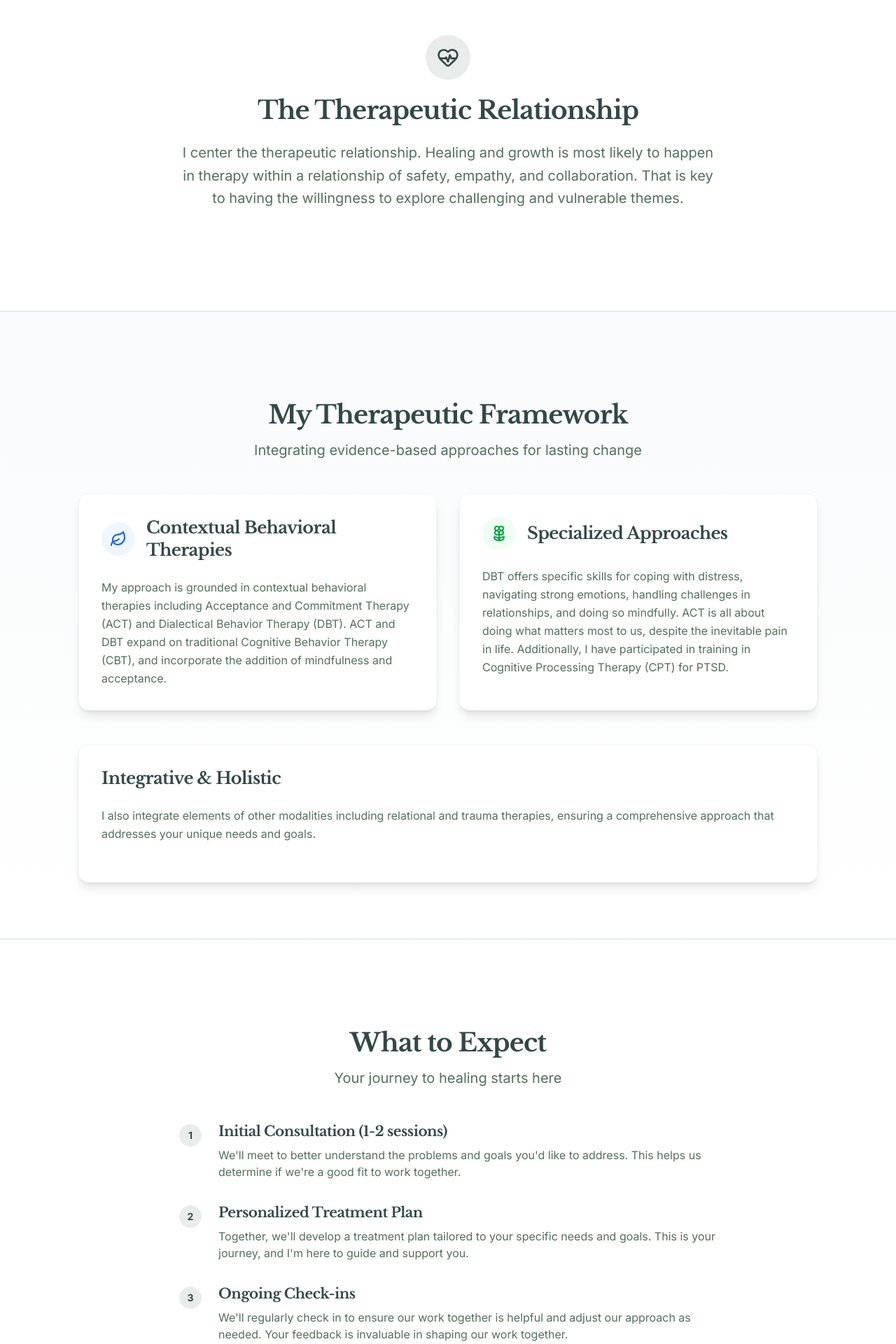
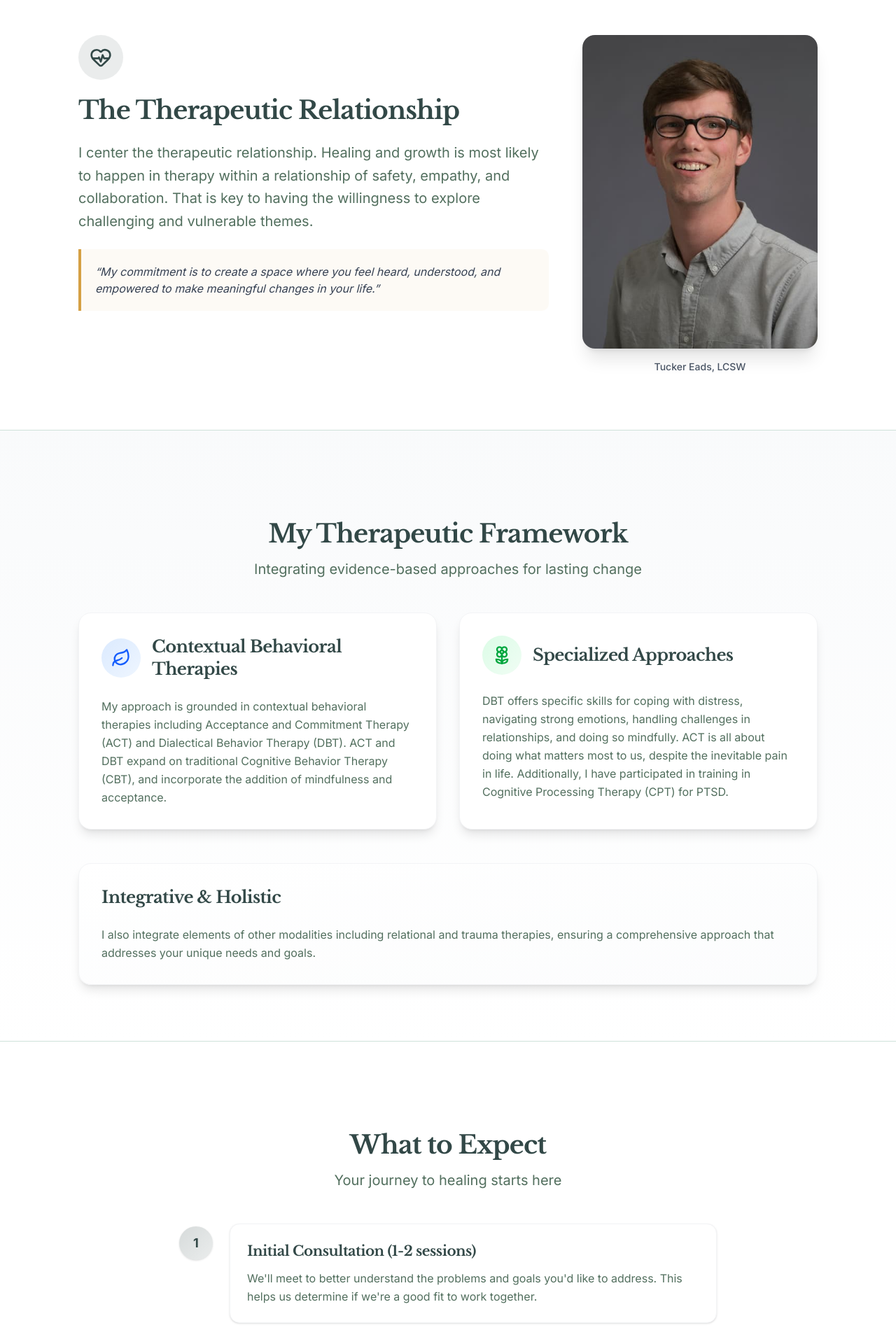
Before and after one commit to yesmannow/eads-private-practice-site, a Next.js app: page /approach in a window 1280 px wide. Shown: the part 560-2480 px from the top of the page at 70% size. Built offline with nearby package versions, Linux system fonts and the light colour scheme.

Commit message:
Enhance Approach page with bio photo and improved UI/UX elements
Co-authored-by: yesmannow <149917306+yesmannow@users.noreply.github.com>

```diff
--- a/src/app/approach/page.tsx
+++ b/src/app/approach/page.tsx
@@ -33,16 +33,38 @@ export default function ApproachPage() {
 
       {/* Core Philosophy Section */}
       <Section className="py-16 bg-white">
-        <div className="container max-w-4xl mx-auto px-4">
-          <div className="text-center mb-16">
-            <div className="inline-flex items-center justify-center w-16 h-16 rounded-full bg-primary/10 text-primary mb-6">
-              <HeartPulse className="w-8 h-8" />
+        <div className="container max-w-6xl mx-auto px-4">
+          <div className="flex flex-col lg:flex-row gap-12 items-start">
+            <div className="lg:w-2/3">
+              <div className="text-center lg:text-left mb-12">
+                <div className="inline-flex items-center justify-center w-16 h-16 rounded-full bg-primary/10 text-primary mb-6">
+                  <HeartPulse className="w-8 h-8" />
+                </div>
+                <h2 className="text-3xl md:text-4xl font-bold mb-6">The Therapeutic Relationship</h2>
+                <div className="max-w-3xl lg:mx-0 mx-auto">
+                  <p className="text-xl text-muted-foreground leading-relaxed mb-6">
+                    I center the therapeutic relationship. Healing and growth is most likely to happen in therapy within a relationship of safety, empathy, and collaboration. That is key to having the willingness to explore challenging and vulnerable themes.
+                  </p>
+                  <div className="bg-accent/5 border-l-4 border-accent p-5 rounded-r-lg">
+                    <p className="text-base text-gray-700 italic">
+                      &ldquo;My commitment is to create a space where you feel heard, understood, and empowered to make meaningful changes in your life.&rdquo;
+                    </p>
+                  </div>
+                </div>
+              </div>
             </div>
-            <h2 className="text-3xl md:text-4xl font-bold mb-6">The Therapeutic Relationship</h2>
-            <div className="max-w-3xl mx-auto">
-              <p className="text-xl text-muted-foreground leading-relaxed">
-                I center the therapeutic relationship. Healing and growth is most likely to happen in therapy within a relationship of safety, empathy, and collaboration. That is key to having the willingness to explore challenging and vulnerable themes.
-              </p>
+            <div className="lg:w-1/3 w-full">
+              <div className="relative aspect-[3/4] rounded-2xl overflow-hidden shadow-xl hover:shadow-2xl transition-shadow duration-300 sticky top-8">
+                <Image
+                  src="/images/bio-photo/tucker-bio-photo.jpg"
+                  alt="Tucker Eads, LCSW - Blazing Star Therapy"
+                  fill
+                  className="object-cover"
+                  sizes="(max-width: 1024px) 100vw, 33vw"
+                  priority
+                />
+              </div>
+              <p className="mt-4 text-center text-sm text-gray-600 font-medium">Tucker Eads, LCSW</p>
             </div>
           </div>
         </div>
@@ -59,34 +81,34 @@ export default function ApproachPage() {
           </div>
 
           <div className="grid md:grid-cols-2 gap-8 mb-12">
-            <div className="bg-white p-8 rounded-xl shadow-lg border border-gray-100 hover:shadow-xl transition-shadow">
+            <div className="bg-white p-8 rounded-2xl shadow-lg border border-gray-100 hover:shadow-xl transition-all duration-300 hover:border-blue-100">
               <div className="flex items-center gap-4 mb-6">
-                <div className="flex-shrink-0 w-12 h-12 rounded-full bg-blue-50 flex items-center justify-center text-blue-600">
-                  <Leaf className="w-6 h-6" />
+                <div className="flex-shrink-0 w-14 h-14 rounded-full bg-gradient-to-br from-blue-100 to-blue-50 flex items-center justify-center text-blue-600">
+                  <Leaf className="w-7 h-7" />
                 </div>
                 <h3 className="text-2xl font-bold">Contextual Behavioral Therapies</h3>
               </div>
-              <p className="text-muted-foreground leading-relaxed">
+              <p className="text-muted-foreground leading-relaxed text-base">
                 My approach is grounded in contextual behavioral therapies including Acceptance and Commitment Therapy (ACT) and Dialectical Behavior Therapy (DBT). ACT and DBT expand on traditional Cognitive Behavior Therapy (CBT), and incorporate the addition of mindfulness and acceptance.
               </p>
             </div>
 
-            <div className="bg-white p-8 rounded-xl shadow-lg border border-gray-100 hover:shadow-xl transition-shadow">
+            <div className="bg-white p-8 rounded-2xl shadow-lg border border-gray-100 hover:shadow-xl transition-all duration-300 hover:border-green-100">
               <div className="flex items-center gap-4 mb-6">
-                <div className="flex-shrink-0 w-12 h-12 rounded-full bg-green-50 flex items-center justify-center text-green-600">
-                  <Flower2 className="w-6 h-6" />
+                <div className="flex-shrink-0 w-14 h-14 rounded-full bg-gradient-to-br from-green-100 to-green-50 flex items-center justify-center text-green-600">
+                  <Flower2 className="w-7 h-7" />
                 </div>
                 <h3 className="text-2xl font-bold">Specialized Approaches</h3>
               </div>
-              <p className="text-muted-foreground leading-relaxed">
+              <p className="text-muted-foreground leading-relaxed text-base">
                 DBT offers specific skills for coping with distress, navigating strong emotions, handling challenges in relationships, and doing so mindfully. ACT is all about doing what matters most to us, despite the inevitable pain in life. Additionally, I have participated in training in Cognitive Processing Therapy (CPT) for PTSD.
               </p>
             </div>
           </div>
 
-          <div className="bg-white p-8 rounded-xl shadow-lg border border-gray-100 hover:shadow-xl transition-shadow">
+          <div className="bg-gradient-to-br from-white to-gray-50/50 p-8 rounded-2xl shadow-lg border border-gray-100 hover:shadow-xl transition-all duration-300">
             <h3 className="text-2xl font-bold mb-6">Integrative & Holistic</h3>
-            <p className="text-muted-foreground leading-relaxed mb-6">
+            <p className="text-muted-foreground leading-relaxed mb-0 text-base">
               I also integrate elements of other modalities including relational and trauma therapies, ensuring a comprehensive approach that addresses your unique needs and goals.
             </p>
           </div>
@@ -104,37 +126,37 @@ export default function ApproachPage() {
           </div>
 
           <div className="space-y-8 max-w-3xl mx-auto">
-            <div className="flex gap-6">
+            <div className="flex gap-6 group">
               <div className="flex-shrink-0 flex items-start pt-1">
-                <div className="flex items-center justify-center w-8 h-8 rounded-full bg-primary/10 text-primary text-sm font-bold">1</div>
+                <div className="flex items-center justify-center w-12 h-12 rounded-full bg-gradient-to-br from-primary/20 to-primary/10 text-primary text-lg font-bold group-hover:scale-110 transition-transform shadow-sm">1</div>
               </div>
-              <div>
-                <h3 className="text-xl font-semibold mb-2">Initial Consultation (1-2 sessions)</h3>
-                <p className="text-muted-foreground">
+              <div className="flex-1 bg-white p-6 rounded-xl border border-gray-100 shadow-sm hover:shadow-md transition-all">
+                <h3 className="text-xl font-semibold mb-3">Initial Consultation (1-2 sessions)</h3>
+                <p className="text-muted-foreground leading-relaxed">
                   We'll meet to better understand the problems and goals you'd like to address. This helps us determine if we're a good fit to work together.
                 </p>
               </div>
             </div>
 
-            <div className="flex gap-6">
+            <div className="flex gap-6 group">
               <div className="flex-shrink-0 flex items-start pt-1">
-                <div className="flex items-center justify-center w-8 h-8 rounded-full bg-primary/10 text-primary text-sm font-bold">2</div>
+                <div className="flex items-center justify-center w-12 h-12 rounded-full bg-gradient-to-br from-primary/20 to-primary/10 text-primary text-lg font-bold group-hover:scale-110 transition-transform shadow-sm">2</div>
               </div>
-              <div>
-                <h3 className="text-xl font-semibold mb-2">Personalized Treatment Plan</h3>
-                <p className="text-muted-foreground">
+              <div className="flex-1 bg-white p-6 rounded-xl border border-gray-100 shadow-sm hover:shadow-md transition-all">
+                <h3 className="text-xl font-semibold mb-3">Personalized Treatment Plan</h3>
+                <p className="text-muted-foreground leading-relaxed">
                   Together, we'll develop a treatment plan tailored to your specific needs and goals. This is your journey, and I'm here to guide and support you.
                 </p>
               </div>
             </div>
 
-            <div className="flex gap-6">
+            <div className="flex gap-6 group">
               <div className="flex-shrink-0 flex items-start pt-1">
-                <div className="flex items-center justify-center w-8 h-8 rounded-full bg-primary/10 text-primary text-sm font-bold">3</div>
+                <div className="flex items-center justify-center w-12 h-12 rounded-full bg-gradient-to-br from-primary/20 to-primary/10 text-primary text-lg font-bold group-hover:scale-110 transition-transform shadow-sm">3</div>
               </div>
-              <div>
-                <h3 className="text-xl font-semibold mb-2">Ongoing Check-ins</h3>
-                <p className="text-muted-foreground">
+              <div className="flex-1 bg-white p-6 rounded-xl border border-gray-100 shadow-sm hover:shadow-md transition-all">
+                <h3 className="text-xl font-semibold mb-3">Ongoing Check-ins</h3>
+                <p className="text-muted-foreground leading-relaxed">
                   We'll regularly check in to ensure our work together is helpful and adjust our approach as needed. Your feedback is invaluable in shaping our work together.
                 </p>
               </div>
--- a/src/components/ui/PageHero.tsx
+++ b/src/components/ui/PageHero.tsx
@@ -25,8 +25,15 @@ export function PageHero({
   children,
 }: PageHeroProps) {
   return (
-    <section className="bg-background border-b border-border">
-      <div className="mx-auto max-w-6xl px-4 py-16 sm:px-6 sm:py-20 lg:px-8">
+    <section className="bg-gradient-to-b from-background to-gray-50/50 border-b border-border relative overflow-hidden">
+      {/* Subtle background pattern */}
+      <div className="absolute inset-0 opacity-[0.02] pointer-events-none">
+        <div className="absolute inset-0" style={{
+          backgroundImage: 'radial-gradient(circle at 2px 2px, hsl(var(--accent)) 1px, transparent 0)',
+          backgroundSize: '32px 32px'
+        }} />
+      </div>
+      <div className="mx-auto max-w-6xl px-4 py-16 sm:px-6 sm:py-20 lg:px-8 relative">
         <div className="max-w-3xl space-y-6">
           {eyebrow && (
             <p className="text-sm font-semibold uppercase tracking-wide text-accent">
```
